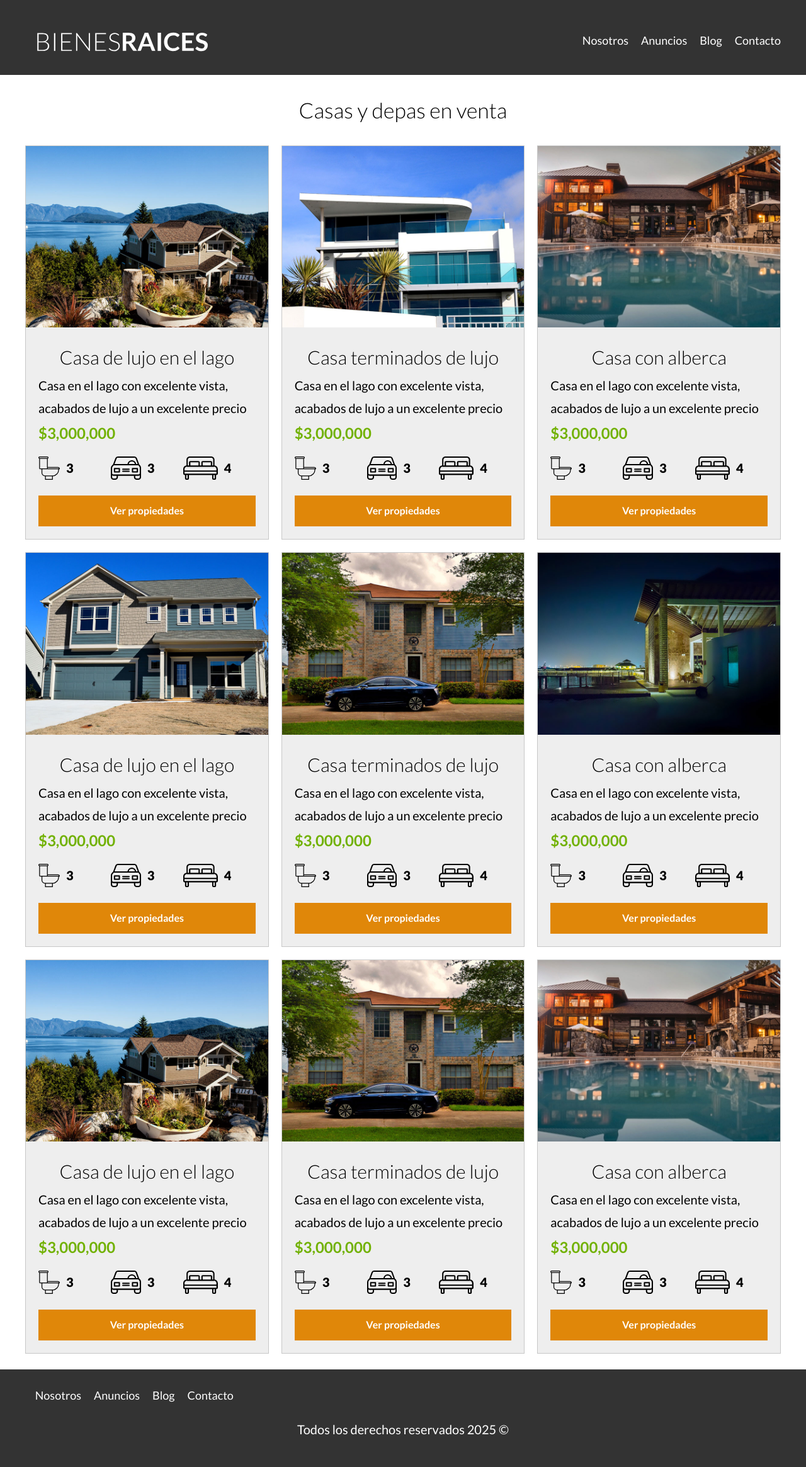
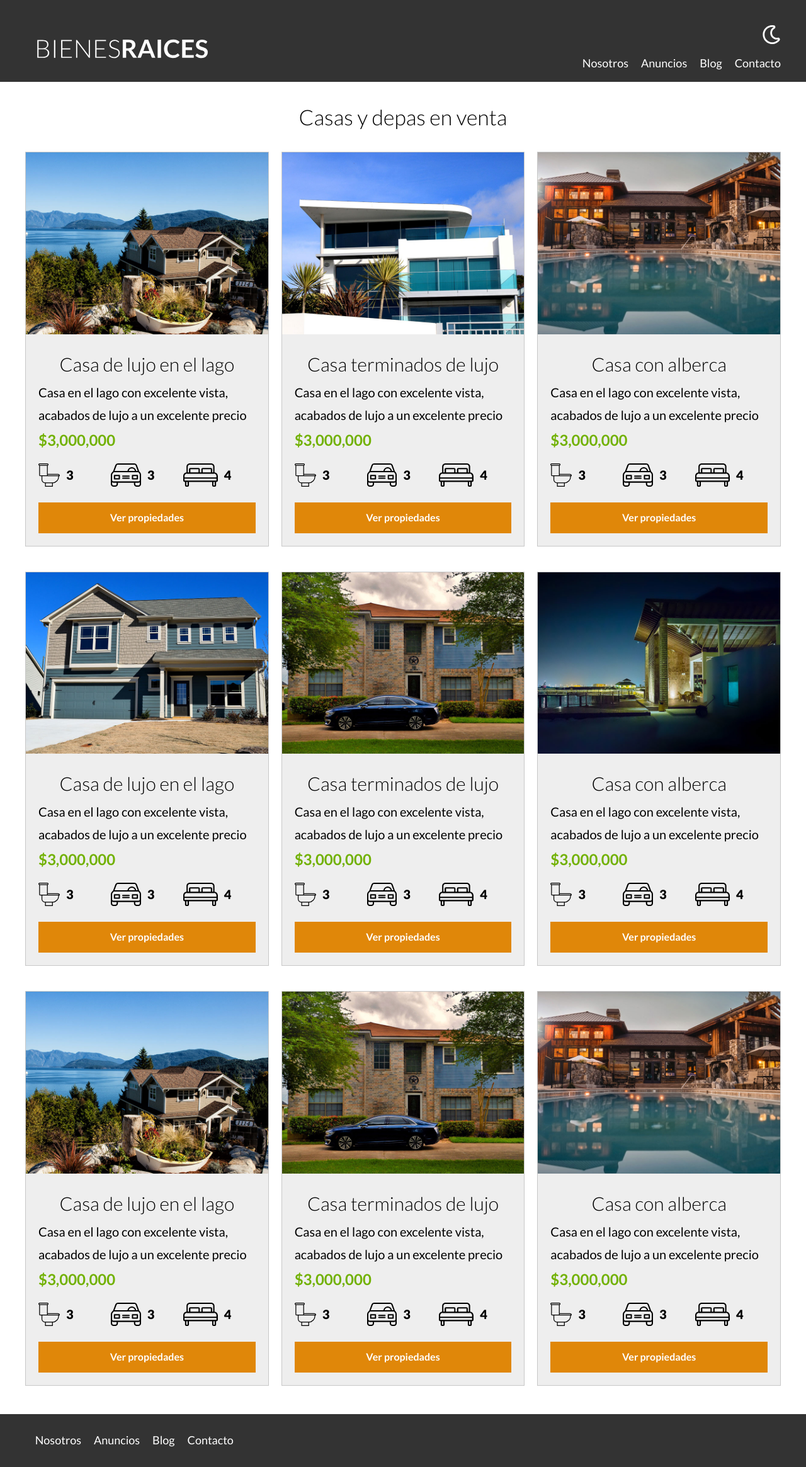
Before and after one commit to lucas22dossantos/Bienes-Raices, a PHP site: page /src/html/anuncios.html in a window 1280 px wide. Shown: the top 2330 px of the page at 63% size. Run offline with PHP 8.4, Linux system fonts and the light colour scheme; style sheets or scripts are compiled from the project's sources; some libraries are stand-ins or nearby versions.

Commit message:
modo oscuro

```diff
--- a/src/html/anuncios.html
+++ b/src/html/anuncios.html
@@ -13,13 +13,23 @@
           <a href="/">
             <img src="../../build/img/logo.svg" alt="logo" />
           </a>
+          <div class="mobile-menu">
+            <img src="../../build/img/barras.svg" alt="icono de menu" />
+          </div>
 
+          <div class="derecha">
+            <img
+              src="../../build/img/dark-mode.svg"
+              alt="boton modo dark"
+              class="dark-mode-boton"
+            />
             <nav class="navegacion">
               <a href="nosotros.html">Nosotros</a>
               <a href="anuncios.html">Anuncios</a>
               <a href="blog.html">Blog</a>
               <a href="contacto.html">Contacto</a>
             </nav>
+          </div>
         </div>
       </div>
     </header>
@@ -50,6 +60,7 @@
             <ul class="icono-caracteristicas">
               <li>
                 <img
+                  class="icono"
                   loading="lazy"
                   src="../../build/img/icono_wc.svg"
                   alt="Icono WC"
@@ -58,6 +69,7 @@
               </li>
               <li>
                 <img
+                  class="icono"
                   loading="lazy"
                   src="../../build/img/icono_estacionamiento.svg"
                   alt="Icono estacionamiento"
@@ -66,6 +78,7 @@
               </li>
               <li>
                 <img
+                  class="icono"
                   loading="lazy"
                   src="../../build/img/icono_dormitorio.svg"
                   alt="Icono dormitorio"
@@ -101,6 +114,7 @@
             <ul class="icono-caracteristicas">
               <li>
                 <img
+                  class="icono"
                   loading="lazy"
                   src="../../build/img/icono_wc.svg"
                   alt="Icono WC"
@@ -109,6 +123,7 @@
               </li>
               <li>
                 <img
+                  class="icono"
                   loading="lazy"
                   src="../../build/img/icono_estacionamiento.svg"
                   alt="Icono estacionamiento"
@@ -117,6 +132,7 @@
               </li>
               <li>
                 <img
+                  class="icono"
                   loading="lazy"
                   src="../../build/img/icono_dormitorio.svg"
                   alt="Icono dormitorio"
@@ -152,6 +168,7 @@
             <ul class="icono-caracteristicas">
               <li>
                 <img
+                  class="icono"
                   loading="lazy"
                   src="../../build/img/icono_wc.svg"
                   alt="Icono WC"
@@ -160,6 +177,7 @@
               </li>
               <li>
                 <img
+                  class="icono"
                   loading="lazy"
                   src="../../build/img/icono_estacionamiento.svg"
                   alt="Icono estacionamiento"
@@ -168,6 +186,7 @@
               </li>
               <li>
                 <img
+                  class="icono"
                   loading="lazy"
                   src="../../build/img/icono_dormitorio.svg"
                   alt="Icono dormitorio"
@@ -203,6 +222,7 @@
             <ul class="icono-caracteristicas">
               <li>
                 <img
+                  class="icono"
                   loading="lazy"
                   src="../../build/img/icono_wc.svg"
                   alt="Icono WC"
@@ -211,6 +231,7 @@
               </li>
               <li>
                 <img
+                  class="icono"
                   loading="lazy"
                   src="../../build/img/icono_estacionamiento.svg"
                   alt="Icono estacionamiento"
@@ -219,6 +240,7 @@
               </li>
               <li>
                 <img
+                  class="icono"
                   loading="lazy"
                   src="../../build/img/icono_dormitorio.svg"
                   alt="Icono dormitorio"
@@ -254,6 +276,7 @@
             <ul class="icono-caracteristicas">
               <li>
                 <img
+                  class="icono"
                   loading="lazy"
                   src="../../build/img/icono_wc.svg"
                   alt="Icono WC"
@@ -262,6 +285,7 @@
               </li>
               <li>
                 <img
+                  class="icono"
                   loading="lazy"
                   src="../../build/img/icono_estacionamiento.svg"
                   alt="Icono estacionamiento"
@@ -270,6 +294,7 @@
               </li>
               <li>
                 <img
+                  class="icono"
                   loading="lazy"
                   src="../../build/img/icono_dormitorio.svg"
                   alt="Icono dormitorio"
@@ -305,6 +330,7 @@
             <ul class="icono-caracteristicas">
               <li>
                 <img
+                  class="icono"
                   loading="lazy"
                   src="../../build/img/icono_wc.svg"
                   alt="Icono WC"
@@ -313,6 +339,7 @@
               </li>
               <li>
                 <img
+                  class="icono"
                   loading="lazy"
                   src="../../build/img/icono_estacionamiento.svg"
                   alt="Icono estacionamiento"
@@ -321,6 +348,7 @@
               </li>
               <li>
                 <img
+                  class="icono"
                   loading="lazy"
                   src="../../build/img/icono_dormitorio.svg"
                   alt="Icono dormitorio"
@@ -357,6 +385,7 @@
             <ul class="icono-caracteristicas">
               <li>
                 <img
+                  class="icono"
                   loading="lazy"
                   src="../../build/img/icono_wc.svg"
                   alt="Icono WC"
@@ -365,6 +394,7 @@
               </li>
               <li>
                 <img
+                  class="icono"
                   loading="lazy"
                   src="../../build/img/icono_estacionamiento.svg"
                   alt="Icono estacionamiento"
@@ -373,6 +403,7 @@
               </li>
               <li>
                 <img
+                  class="icono"
                   loading="lazy"
                   src="../../build/img/icono_dormitorio.svg"
                   alt="Icono dormitorio"
@@ -408,6 +439,7 @@
             <ul class="icono-caracteristicas">
               <li>
                 <img
+                  class="icono"
                   loading="lazy"
                   src="../../build/img/icono_wc.svg"
                   alt="Icono WC"
@@ -416,6 +448,7 @@
               </li>
               <li>
                 <img
+                  class="icono"
                   loading="lazy"
                   src="../../build/img/icono_estacionamiento.svg"
                   alt="Icono estacionamiento"
@@ -424,6 +457,7 @@
               </li>
               <li>
                 <img
+                  class="icono"
                   loading="lazy"
                   src="../../build/img/icono_dormitorio.svg"
                   alt="Icono dormitorio"
@@ -459,6 +493,7 @@
             <ul class="icono-caracteristicas">
               <li>
                 <img
+                  class="icono"
                   loading="lazy"
                   src="../../build/img/icono_wc.svg"
                   alt="Icono WC"
@@ -467,6 +502,7 @@
               </li>
               <li>
                 <img
+                  class="icono"
                   loading="lazy"
                   src="../../build/img/icono_estacionamiento.svg"
                   alt="Icono estacionamiento"
@@ -475,6 +511,7 @@
               </li>
               <li>
                 <img
+                  class="icono"
                   loading="lazy"
                   src="../../build/img/icono_dormitorio.svg"
                   alt="Icono dormitorio"
--- a/src/scss/app.scss
+++ b/src/scss/app.scss
@@ -3,7 +3,8 @@
 @use "base/mixins";
 @use "base/globales";
 @use "base/utilidades";
-@use "base/botones.scss";
+@use "base/botones";
+@use "base/darkMode";
 
 /** UI **/
 @use "layout/header";
--- /dev/null
+++ b/src/scss/base/_darkMode.scss
@@ -0,0 +1,56 @@
+@use "variables" as v;
+@use "sass:color";
+
+.dark-mode {
+  background-color: color.scale(v.$grisOscuro, $lightness: 10%);
+
+  p {
+    color: v.$blanco;
+  }
+
+  a,
+  h1,
+  h2,
+  h3,
+  h4 {
+    color: v.$gris;
+  }
+
+  .anuncio,
+  .resumen-propiedad {
+    background: v.$grisOscuro;
+    border: 1px solid v.$grisOscuro;
+
+    .precio {
+      color: v.$verde;
+    }
+    .icono {
+      filter: invert(100%);
+    }
+  }
+
+  .resumen-propiedad {
+    background-color: color.scale(v.$grisOscuro, $lightness: 10%);
+    border: 1px solid color.scale(v.$grisOscuro, $lightness: 10%);
+  }
+
+  .texto-nosotros blockquote {
+    color: v.$blanco;
+  }
+
+  .formulario {
+    label,
+    legend,
+    p {
+      color: v.$gris !important;
+    }
+
+    input:not([type="submit"]),
+    textarea,
+    select {
+      background-color: v.$grisOscuro;
+      border: 1px solid v.$grisOscuro;
+      color: v.$blanco;
+    }
+  }
+}
--- a/src/scss/internas/_nosotros.scss
+++ b/src/scss/internas/_nosotros.scss
@@ -10,6 +10,6 @@
 .texto blockquote {
   font-weight: v.$black;
   font-size: 2.2rem;
-  margin: 0;
+  margin: 3rem 0 0 0;
   padding-left: 1rem 0 3rem 0;
 }
--- a/src/scss/layout/_anuncios.scss
+++ b/src/scss/layout/_anuncios.scss
@@ -11,6 +11,7 @@
 .anuncio {
   background-color: color.adjust(v.$gris, $lightness: 5%);
   border: 1px solid color.adjust(v.$gris, $lightness: -10%);
+  margin-bottom: 2rem;
 
   .contenido-anuncio {
     padding: 2rem;
--- a/src/scss/layout/_footer.scss
+++ b/src/scss/layout/_footer.scss
@@ -10,6 +10,12 @@
     padding-top: math.div(v.$separacion, 2);
   }
 
+  .navegacion {
+    visibility: visible;
+    opacity: 1;
+    height: auto;
+  }
+
   .copyright {
     color: v.$blanco;
     text-align: center;
--- a/src/scss/layout/_navegacion.scss
+++ b/src/scss/layout/_navegacion.scss
@@ -1,21 +1,55 @@
 @use "base/variables" as v;
 @use "../base/mixins" as m;
+
+.derecha {
+  display: flex;
+  flex-direction: column;
+  align-items: center;
+
+  @include m.tablet {
+    align-items: flex-end;
+  }
+
+  .dark-mode-boton {
+    width: 3rem;
+    margin-top: 3rem;
+    margin-bottom: 3rem;
+    filter: invert(100%);
+
+    &:hover {
+      cursor: pointer;
+    }
+
+    @include m.tablet {
+      margin-top: 0;
+    }
+  }
+}
 
 .barra {
   display: flex;
   flex-direction: column;
   padding-top: 3rem;
+  align-items: center;
 
   @include m.tablet {
     flex-direction: row;
     justify-content: space-between;
+    align-items: flex-end;
   }
 }
 
 .navegacion {
+  visibility: hidden;
+  transition: visibility 0.3s ease-in-out, opacity 0.5s linear,
+    height 0.5s linear;
+  opacity: 0;
+  height: 0;
   @include m.tablet {
     display: flex;
     align-items: center;
+    opacity: 1;
+    visibility: visible;
   }
 
   a {
@@ -35,3 +69,20 @@
     }
   }
 }
+
+/** Mneu de hamburguesa **/
+
+.mobile-menu {
+  @include m.tablet {
+    display: none;
+  }
+  img {
+    width: 5rem;
+  }
+}
+
+.mostrar {
+  visibility: visible;
+  opacity: 1;
+  height: auto;
+}
```
Also changed, not shown: index.html (+20 -0 lines), src/html/anuncio.html (+13 -0 lines), src/html/blog.html (+10 -0 lines), src/html/contacto.html (+10 -63 lines), src/html/entrada.html (+11 -0 lines), src/html/nosotros.html (+10 -0 lines), src/js/app.js (+24 -0 lines). Lines whose indentation alone changed are shown as unchanged.
